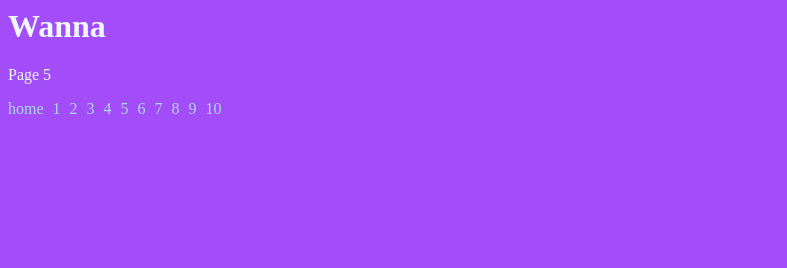
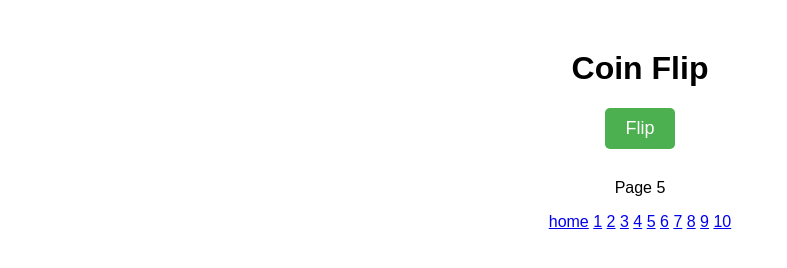
Before and after one commit to JeffreyBswebsite/JeffreyBswebsite.github.io, a plain HTML site: page page5.html in a window 1280 px wide. Shown: the whole page, without its empty margins (0-787 px from the left). Drawn offline with Linux system fonts and the light colour scheme.

Commit message:
Update page5.html

```diff
--- a/page5.html
+++ b/page5.html
@@ -1,13 +1,50 @@
+<!DOCTYPE html>
 <html>
 <head>
     <title>Jeffrey's website</title>
         <link rel="icon" type="image/x-icon" href="favicon.png">
-        <link rel="stylesheet" href="style.css"
+  <title>Coin Flip</title>
+  <style>
+    body {
+      font-family: Arial, sans-serif;
+      text-align: center;
+    }
+
+    h1 {
+      margin-top: 50px;
+    }
+
+    .result {
+      font-size: 24px;
+      font-weight: bold;
+      margin-top: 30px;
+    }
+
+    .button {
+      display: inline-block;
+      padding: 10px 20px;
+      background-color: #4CAF50;
+      color: white;
+      text-align: center;
+      font-size: 18px;
+      cursor: pointer;
+      border: none;
+      border-radius: 5px;
+    }
+  </style>
 </head>
 <body>
+  <h1>Coin Flip</h1>
+  <button class="button" onclick="flipCoin()">Flip</button>
+  <div class="result" id="result"></div>
 
-        <h1> Wanna </h1>
-
+  <script>
+    function flipCoin() {
+      var resultElement = document.getElementById("result");
+      var result = Math.random() < 0.5 ? "Heads" : "Tails";
+      resultElement.textContent = "Result: " + result;
+    }
+  </script>
   <p>Page 5</p>
   <a href="index.html">home</a>
   <a href="page1.html">1</a>
```
Lines whose indentation alone changed are shown as unchanged.
